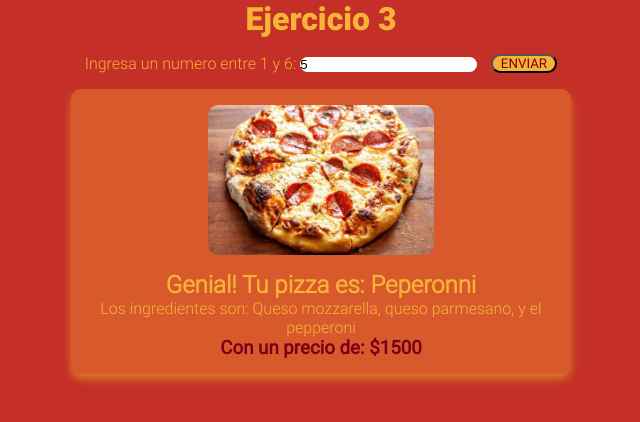
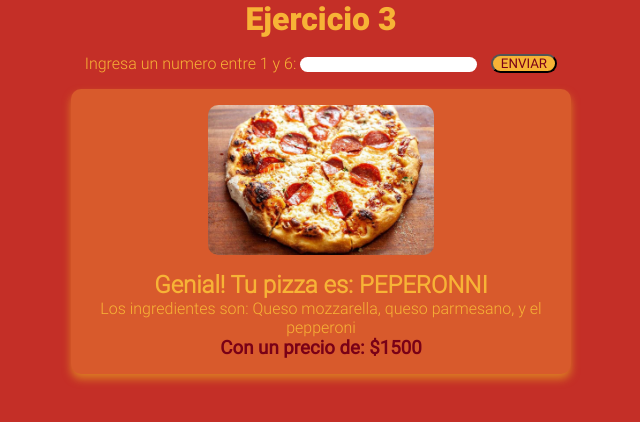
Before and after one commit to AngelNiz/E3-Javascript, a plain HTML site: page index.html in a window 1280 px wide. Both pictures are taken after typing "5" into the empty fields and a click on the button "ENVIAR". Shown: the full height of the page, 319-959 px from the left. Drawn offline with Linux system fonts and the light colour scheme.

Commit message:
E3 Corregido

```diff
--- a/main.js
+++ b/main.js
@@ -54,16 +54,23 @@ const SECTION = document.getElementById("guardar")
 
 /* Ejercicio 3 */
 
+const activePizza = JSON.parse(localStorage.getItem("pizza")) || null;
+
+const saveLocalStorage = (pizza) => {
+    if(!pizza) return
+    localStorage.setItem("pizza",JSON.stringify(pizza))
+}
+
 
 const pizzaPorID = (value) => pizzas.find((pizza) => pizza.id === value)
 
-let pizza = JSON.parse(localStorage.getItem("pizza")) || [];
+/* let pizza = JSON.parse(localStorage.getItem("pizza")) || null;
 
 
 const saveLocalStorage = () => {
     return localStorage.setItem("pizza", JSON.stringify(pizzas));
 }
-
+ */
 const isEmpty = () => {
     SECTION.innerHTML =
     `
@@ -72,9 +79,40 @@ const isEmpty = () => {
 }
 
 
-const render = (pizza) => {
+const renderCardPizza = (pizza) => {
+    const {nombre, precio, ingredientes, imagen} = pizza;
+    return `
+    <div class="card">
+    <img src="${imagen}">
+    <h2>Genial! Tu pizza es: ${nombre.toUpperCase()}</h2>
+    <p>Los ingredientes son: ${ingredientes.map((ingrediente) => ingrediente).join(", ")}</p>
+    <h3>Con un precio de: $${precio}</h3>
+    </div>
+    `
+}
 
+
+const renderResult = (pizza) => {
     if (!pizza) {
+        SECTION.innerHTML = `<h2>No pudimos encontrar tu pizza, ingresa un número entre 1 y 6.</h2>`
+      } else {
+        SECTION.innerHTML = renderCardPizza(pizza);
+      }
+}
+
+const initialRender = () => {
+  if (!activePizza) {
+    SECTION.innerHTML = `
+    <h2 class = "texto_h2">No hay ninguna pizza guardada en LocalStorage.</h2>
+    `
+  } else {
+    SECTION.innerHTML = `
+    <h2>Última pizza encontrada.</h2>
+    ${renderCardPizza(activePizza)};
+    `
+  }
+}
+/*     if (!pizza) {
         SECTION.innerHTML = `<h2>No pudimos encontrar tu pizza, ingresa un número entre 1 y 6.</h2>`
       } else {
     SECTION.innerHTML = `
@@ -85,11 +123,11 @@ const render = (pizza) => {
     <h3>Con un precio de: $${pizza.precio}</h3>
     </div>
     `
-  }
-}
+  } */
 
-const renderForm = (dataPizza) => dataPizza.map((pizza) => render(pizza)).join("");
 
+/* const renderForm = (dataPizza) => dataPizza.map((pizza) => render(pizza)).join(", ");
+ */
 const showPizza = (e) => {
     e.preventDefault();
     const idNumero = INPUT.value;
@@ -98,15 +136,15 @@ const showPizza = (e) => {
         return;
     } else {
     const pedirPizza = pizzaPorID(Number(idNumero));
-    pizza = pedirPizza
-    renderForm(render(pizza))
-    saveLocalStorage(pizza);
+    renderResult(pedirPizza);
+    saveLocalStorage(pedirPizza);
+    FORM.reset();
 }
 }
 
 
 const init = () => {
-  renderForm(pizza)
+  initialRender();
   FORM.addEventListener("submit", showPizza);
 }
 
--- a/style.css
+++ b/style.css
@@ -79,6 +79,17 @@ h2 {
     font-family: 'Roboto-Light';
 }
 
+.texto_h2 {
+    display: flex;
+    justify-content: center;
+    align-items: center;
+    font-family: 'Roboto-Light';
+    color: var(--maximum-yellow-red);
+}
+section {
+    flex-wrap: wrap;
+    display: flex;
+}
 p {
     text-align: center;
     color: var(--maximum-yellow-red);
```
